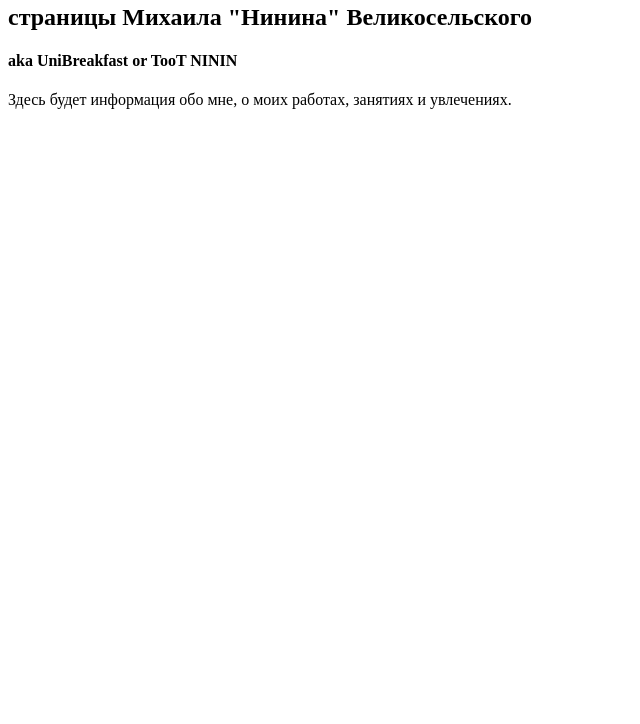
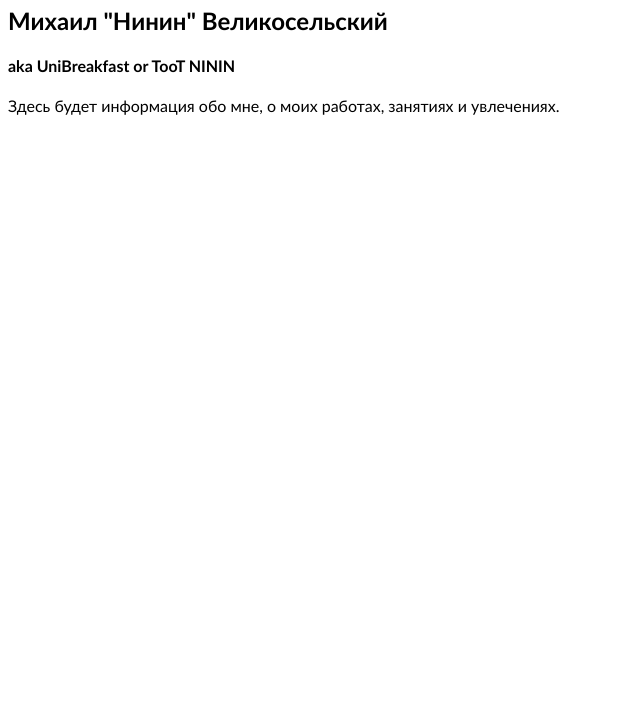
Before and after one commit to UniBreakfast/my-hub-pages, a website: page public/index_.html in a window 1280 px wide. Shown: the part 76-800 px from the top of the page, without its empty margins (0-640 px from the left). Drawn offline with Linux system fonts and the light colour scheme.

Commit message:
basic css

```diff
--- a/public/according_to.js
+++ b/public/according_to.js
@@ -1,8 +1,9 @@
 function execute(plan) {
-  const { title, layout } = plan
+  const { title, dom, css } = plan
   head.append(assign(crel('title'), {innerText: title}))
-  body.append(...layout.map(el => assign(crel(el.tag || tag(el)),
+  body.append(...dom.map(el => assign(crel(el.tag || tag(el)),
     {innerText: el.content || cont(el)})))
+  ents(css).forEach(([sel, rules])=> assign(qsel(sel).style, rules))
 }
 
 var
@@ -11,8 +12,8 @@ doc = document,   { head, body } = doc,
 { assign, keys, entries: ents } = Object,
 
 tags = 'h1, h2, h3, h4, h5, h6, p'.split(', ')
-  .reduce((tags, tag) => ({...tags, [tag]: tag}), {})
+  .reduce((tags, tag)=> ({...tags, [tag]: tag}), {}),
 
-crel = doc.createElement.bind(doc),
+[ crel, qsel ] = ['createElement', 'querySelector'].map(meth => doc[meth].bind(doc)),
 
-[tag, cont] = [0, 1].map(n => el => ents(el).find(([key, val]) => key in tags)[n])
+[ tag, cont ] = [0, 1].map(n => el => ents(el).find(([key, val])=> key in tags)[n])
--- a/public/plan.js
+++ b/public/plan.js
@@ -1,12 +1,15 @@
 title = 'Сайт человека'
 
 the_plan = {
-  title, layout: [
+  title, dom: [
     {h1: title},
-    {h2: 'страницы Михаила "Нинина" Великосельского'},
+    {h2: 'Михаил "Нинин" Великосельский'},
     {h4: 'aka UniBreakfast or TooT NININ'},
     {p: 'Здесь будет информация обо мне, о моих работах, занятиях и увлечениях.'}
-  ]
+  ],
+  css: {
+    body: {font: '1em Trebuchet MS, Helvetica, Arial, sans-serif'}
+  }
 }
 
 execute(the_plan)
--- /dev/null
+++ b/public/style.css
@@ -0,0 +1,3 @@
+body {
+  font: 1em Trebuchet MS, Helvetica, Arial, sans-serif;
+}
```
Also changed, not shown: public/index.html (+2 -1 lines).
